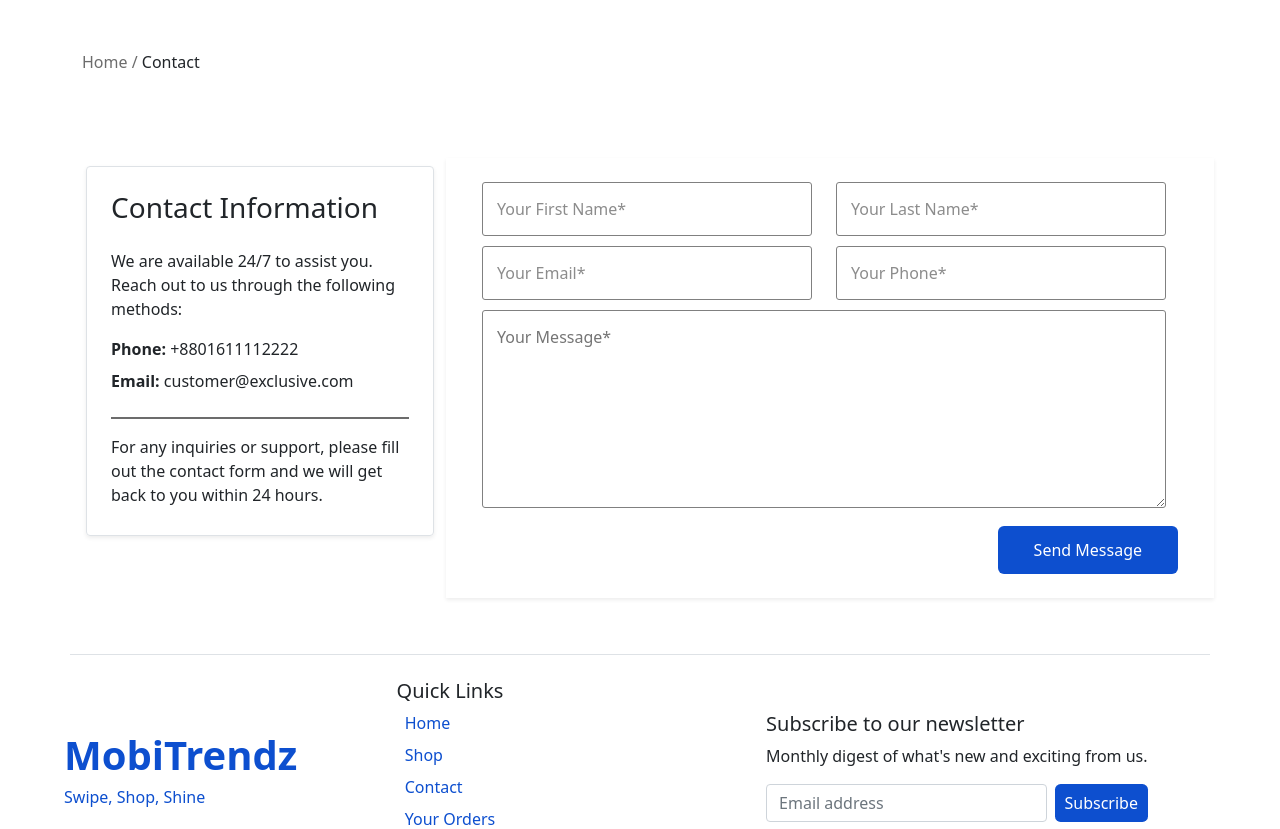
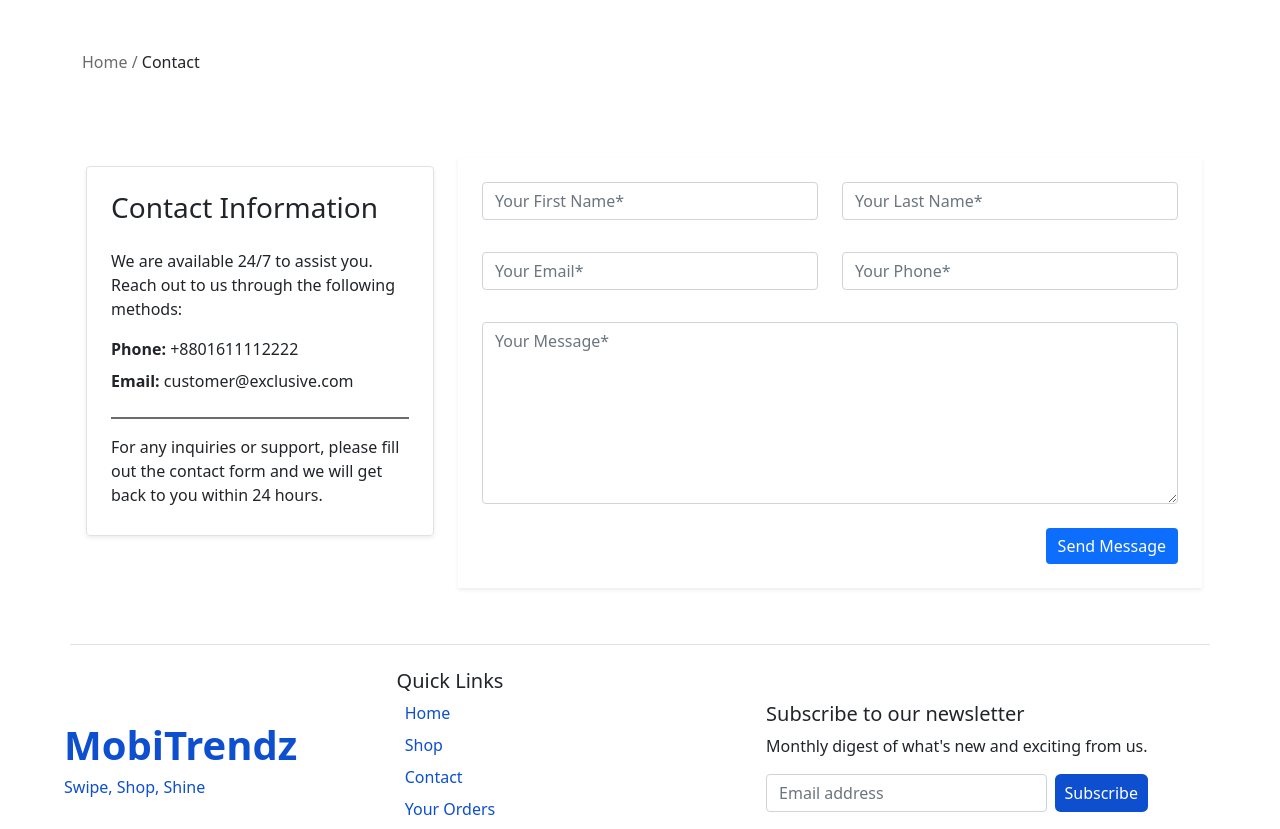
Before and after one commit to Jay-Gorfad/Mobile-Store, a PHP site: page /contact.php in a window 1280 px wide. Shown: the part 86-915 px from the top of the page. Run offline with PHP 8.4, Linux system fonts and the light colour scheme; some libraries are stand-ins or nearby versions.

Commit message:
Make validation work

```diff
--- a/contact.php
+++ b/contact.php
@@ -15,31 +15,40 @@
             </div>
         </div>
 
-            <div class="col-12  col-md-8  p-2">
-                <div class="shadow-sm p-4 row">
-                    <form id="contactForm" action="" onsubmit="return contactFormValidation()" class="col-12">
-                        <div class="flex form">
-                            <input type="text" id="contactName" placeholder="Your First Name*" class="flex-item">
-                            <p id="contactNameError" class="error"></p>
-                             <input type="text" id="contactName2" placeholder="Your Last Name*" class="flex-item">
-                             <p id="contactName2Error" class="error"></p>
+        <div class="col-12 col-md-8 p-2">
+    <div class="shadow-sm p-4">
+        <form id="contactForm" onsubmit="return contactFormValidation()">
+            <div class="row mb-3">
+                <div class="col-md-6">
+                    <input type="text" id="contactName" placeholder="Your First Name*" class="form-control">
+                    <p id="contactNameError" class="text-danger small mt-1"></p>
                 </div>
-                        <div class="flex form">
-                            <input type="text" id="contactEmail" placeholder="Your Email*" class="flex-item">
-                            <p id="contactEmailError" class="error"></p>
-                            <input type="text" id="contactPhone" placeholder="Your Phone*" class="flex-item">
-                            <p id="contactPhoneError" class="error"></p>
+                <div class="col-md-6">
+                    <input type="text" id="contactName2" placeholder="Your Last Name*" class="form-control">
+                    <p id="contactName2Error" class="text-danger small mt-1"></p>
                 </div>
-                        <div class="flex">
-                            <textarea name="message" id="contactMessage" class="flex-item"  rows="7" placeholder="Your Message*"></textarea>
-                            <p id="contactMessageError" class="error "></p>
+            </div>
+            <div class="row mb-3">
+                <div class="col-md-6">
+                    <input type="text" id="contactEmail" placeholder="Your Email*" class="form-control">
+                    <p id="contactEmailError" class="text-danger small mt-1"></p>
+                </div>
+                <div class="col-md-6">
+                    <input type="text" id="contactPhone" placeholder="Your Phone*" class="form-control">
+                    <p id="contactPhoneError" class="text-danger small mt-1"></p>
+                </div>
+            </div>
+            <div class="mb-3">
+                <textarea name="message" id="contactMessage" class="form-control" rows="7" placeholder="Your Message*"></textarea>
+                <p id="contactMessageError" class="text-danger small mt-1"></p>
             </div>
             <div class="d-flex justify-content-end">
-                            <input type="submit" value="Send Message" class="btn-msg mt-2">
+                <input type="submit" value="Send Message" class="btn btn-primary mt-2">
             </div>
         </form>
     </div>
 </div>
+
         </div>
     </div>
 <?php include('footer.php') ?>
```
Also changed, not shown: checkout.php (+7 -7 lines). Lines whose indentation alone changed are shown as unchanged.
